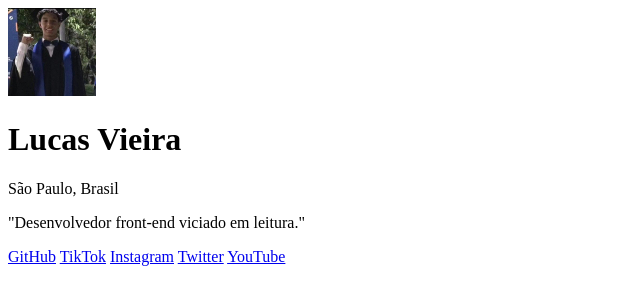
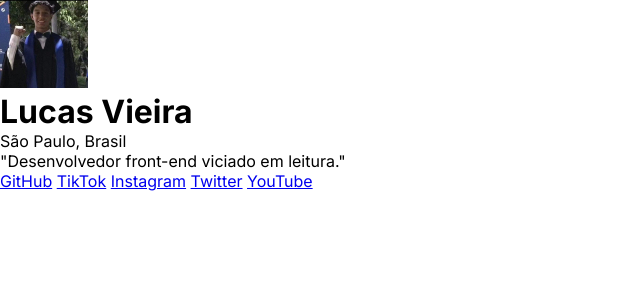
Before and after one commit to LucasVieira12b/meus-links, a plain HTML site: page index.html in a window 1280 px wide. Shown: the whole page, without its empty margins (0-640 px from the left). Drawn offline with Linux system fonts and the light colour scheme.

Commit message:
fonte inter adicionada

```diff
--- a/index.html
+++ b/index.html
@@ -3,6 +3,10 @@
 <head>
     <meta charset="UTF-8">
     <meta name="viewport" content="width=device-width, initial-scale=1.0">
+    <link rel="stylesheet" href="style.css">
+    <link rel="preconnect" href="https://fonts.googleapis.com">
+    <link rel="preconnect" href="https://fonts.gstatic.com" crossorigin>
+    <link href="https://fonts.googleapis.com/css2?family=Inter:wght@100..900&display=swap" rel="stylesheet">
     <title>Meus Links</title>
 </head>
 <body>
--- a/style.css
+++ b/style.css
@@ -0,0 +1,6 @@
+* {
+    margin: 0;
+    padding: 0;
+    box-sizing: border-box;
+    font-family: "Inter", sans-serif;
+}
```
